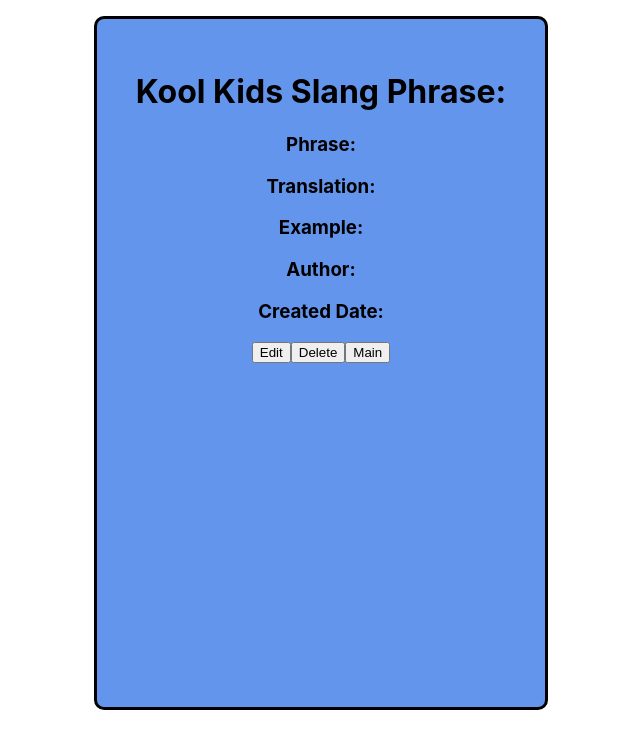
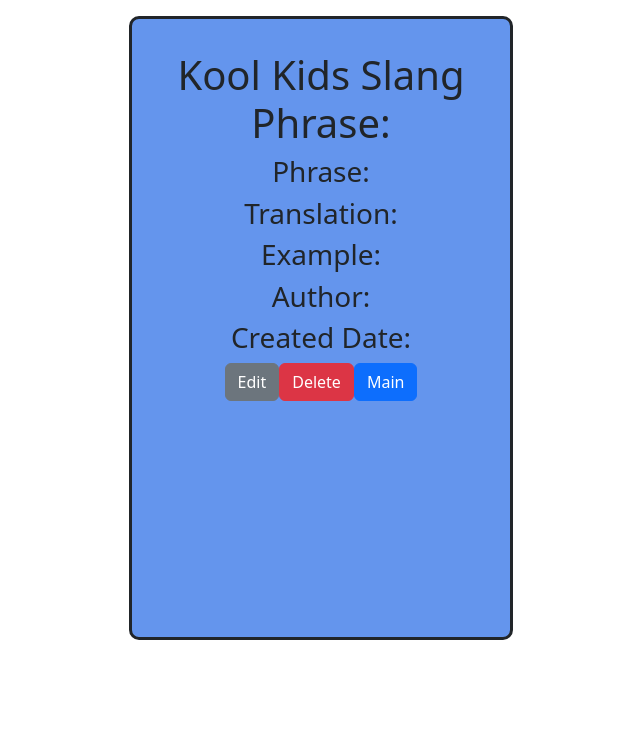
Before and after one commit to Cody-Jennings/Project3-KKST-App-frontend, a React (Create React App) app: page /1 in a window 1280 px wide. Shown: the top 748 px of the page, without its empty margins (319-959 px from the left). Built offline with nearby package versions, Linux system fonts and the light colour scheme; no server answers.

Commit message:
added bootstrap buttons

```diff
--- a/package.json
+++ b/package.json
@@ -7,7 +7,9 @@
     "@testing-library/react": "^13.4.0",
     "@testing-library/user-event": "^13.5.0",
     "axios": "^1.2.3",
+    "bootstrap": "^5.2.3",
     "react": "^18.2.0",
+    "react-bootstrap": "^2.7.0",
     "react-dom": "^18.2.0",
     "react-router-dom": "^6.7.0",
     "react-scripts": "5.0.1",
--- a/public/index.html
+++ b/public/index.html
@@ -15,6 +15,12 @@
       user's mobile device or desktop. See https://developers.google.com/web/fundamentals/web-app-manifest/
     -->
     <link rel="manifest" href="%PUBLIC_URL%/manifest.json" />
+    <link
+  rel="stylesheet"
+  href="https://cdn.jsdelivr.net/npm/bootstrap@5.2.3/dist/css/bootstrap.min.css"
+  integrity="sha384-rbsA2VBKQhggwzxH7pPCaAqO46MgnOM80zW1RWuH61DGLwZJEdK2Kadq2F9CUG65"
+  crossorigin="anonymous"
+/>
     <!--
       Notice the use of %PUBLIC_URL% in the tags above.
       It will be replaced with the URL of the `public` folder during the build.
--- a/src/App.js
+++ b/src/App.js
@@ -3,6 +3,9 @@ import { BrowserRouter as Router, Routes, Route, Link } from 'react-router-dom';
 import EditIndvKKSTData from './components/EditKKSTData'
 import IndvKKSTData from './components/IndvKKSTData'
 import MultiKKSTData from './components/MultiKKSTData'
+import 'bootstrap/dist/css/bootstrap.min.css'
+
+
 
 // function clickMe() {
 //   alert('Congrats on helping people understand modern "hip/slang" phrases!')
--- a/src/components/CreateKKSTData.js
+++ b/src/components/CreateKKSTData.js
@@ -1,5 +1,6 @@
 import { useNavigate } from 'react-router-dom'
 import {createIndvKKSTData} from '../services/kkst-api'
+import Button from 'react-bootstrap/Button'
 
 function Create() {
     const nav = useNavigate()
@@ -27,7 +28,7 @@ return(
             Author: <input type='text' name='author' id='dsc'/><br></br>
             Date: <input type='date' name='date' id='dsc'/>
 
-            <input type='submit'/>
+            <input type='submit' class="btn btn-success"/>
         </form>
     </div>
 )
--- a/src/components/EditKKSTData.js
+++ b/src/components/EditKKSTData.js
@@ -1,6 +1,7 @@
 import { getIndvKKSTData, editIndvKKSTData } from '../services/kkst-api'
 import { useState, useEffect } from 'react'
 import { useNavigate, useParams } from 'react-router-dom'
+import Button from 'react-bootstrap/Button'
 
 export default function EditIndvKKSTData() {
     const {id} = useParams()
@@ -33,7 +34,7 @@ export default function EditIndvKKSTData() {
             Example:<input type='text' name='example' defaultValue={data.Example} /><br></br>
             Author:<input type='text' name='author' defaultValue={data.Author} /><br></br>
             Created Date:<input type='date' name='date' defaultValue={data.Date} /><br></br>
-            <input type='submit' /><button onClick={() => {nav('/')}}>Main</button>
+            <input type='submit' class="btn btn-success" /><Button variant='primary' onClick={() => {nav('/')}}>Main</Button>
             </form>
         </div>
     )
--- a/src/components/IndvKKSTData.js
+++ b/src/components/IndvKKSTData.js
@@ -1,6 +1,7 @@
 import { useState, useEffect} from 'react'
 import { getIndvKKSTData, deleteIndvKKSTData } from '../services/kkst-api'
 import { useParams, useNavigate } from 'react-router-dom'
+import Button from 'react-bootstrap/button'
 
 export default function IndvKKSTData() {
     const nav = useNavigate()//this is us setting up our return to main page
@@ -23,9 +24,9 @@ export default function IndvKKSTData() {
             <h3>Example: {IndvKKSTData.Example}</h3>
             <h3>Author: {IndvKKSTData.Author}</h3>
             <h3>Created Date: {IndvKKSTData.Date}</h3>
-            <button onClick={() => {nav(`/${id}/edit`)}}>Edit</button>
-            <button onClick={deleteTheIndvKKSTData}>Delete</button>
-            <button onClick={() => {nav('/')}}>Main</button>
+            <Button variant="secondary" onClick={() => {nav(`/${id}/edit`)}}>Edit</Button>
+            <Button variant="danger" onClick={deleteTheIndvKKSTData}>Delete</Button>
+            <Button onClick={() => {nav('/')}}>Main</Button>
         </div>
     )
 }
```
Also changed, not shown: 1 other file (tests, documents, lock files or other folders).
